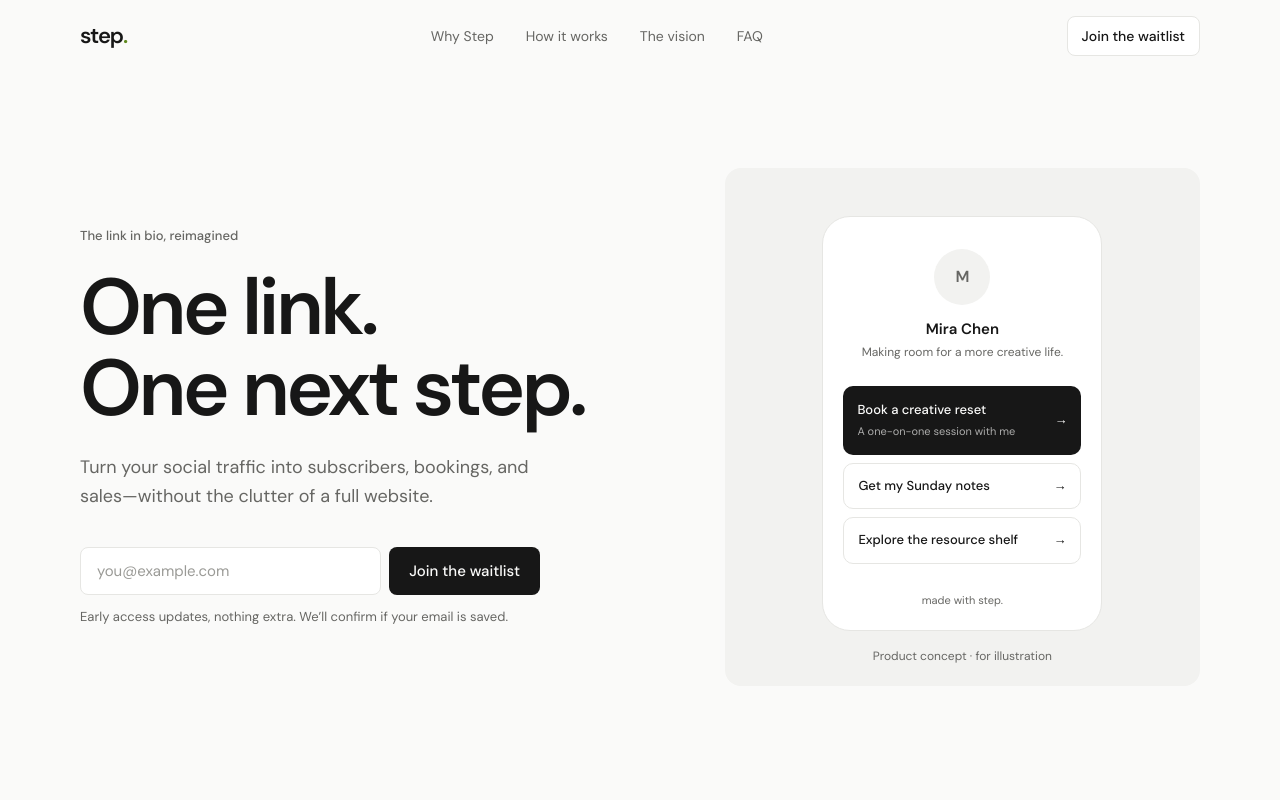
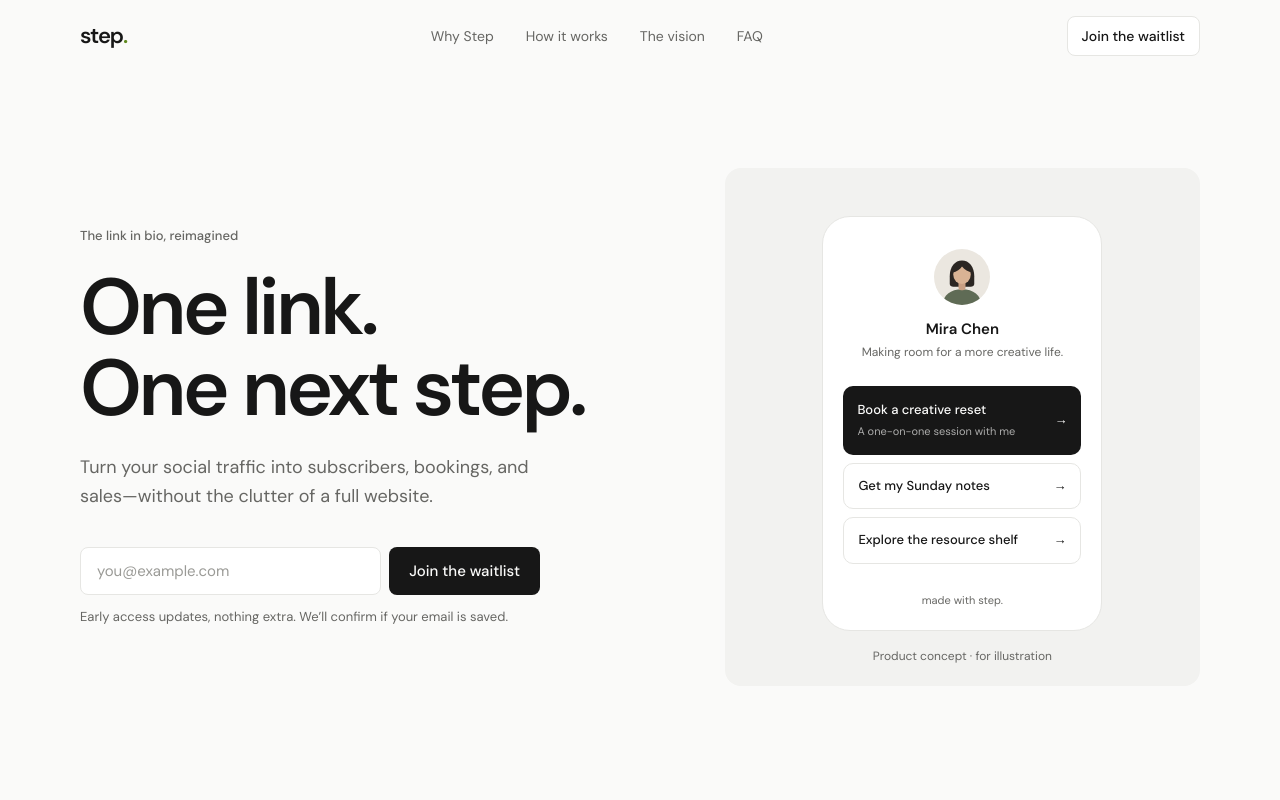
Before and after one commit to ddaras/step-link-in-bio, a website built with Vite: page index.html in a window 1280 px wide. Shown: the top 800 px of the page. Built offline with nearby package versions, Linux system fonts and the light colour scheme.

Commit message:
whats the project is about?

```diff
--- a/index.html
+++ b/index.html
@@ -41,7 +41,14 @@
 
         <figure class="hero-art">
           <div class="phone" role="img" aria-label="Illustrative concept of a focused Step profile page">
-            <div class="profile-avatar" aria-hidden="true">M</div>
+            <svg class="profile-avatar" viewBox="0 0 64 64" aria-hidden="true" focusable="false">
+              <rect width="64" height="64" fill="#ebe7e0" />
+              <path d="M18 31c0-11 6-18 14-18s14 7 14 18v9c0 2-2 3-4 3H22c-2 0-4-1-4-3z" fill="#2b2622" />
+              <path d="M10 64c0-11 9-18 22-18s22 7 22 18z" fill="#5f6b55" />
+              <rect x="28" y="36" width="8" height="11" rx="3" fill="#c99f82" />
+              <ellipse cx="32" cy="29" rx="10" ry="11" fill="#d9b394" />
+              <path d="M21 27c1-7 6-11 12-11s10 4 11 11c-5-1-9-3-12-7-2 3-6 6-11 7z" fill="#2b2622" />
+            </svg>
             <p class="profile-name">Mira Chen</p>
             <p class="profile-bio">Making room for a more creative life.</p>
             <div class="primary-link">
--- a/src/styles.css
+++ b/src/styles.css
@@ -62,7 +62,7 @@ h1, h2, h3 { font-weight: 600; letter-spacing: -0.035em; line-height: 1.1; }
 /* Preview */
 .hero-art { display: flex; flex-direction: column; align-items: center; gap: 16px; padding: 48px 24px 20px; background: var(--subtle); border-radius: 16px; min-width: 0; }
 .phone { width: 100%; max-width: 280px; padding: 32px 20px 20px; background: var(--surface); border: 1px solid var(--line); border-radius: 28px; text-align: center; }
-.profile-avatar { width: 56px; height: 56px; margin: 0 auto 12px; display: grid; place-items: center; border-radius: 50%; background: var(--subtle); font-weight: 600; color: var(--muted); }
+.profile-avatar { display: block; width: 56px; height: 56px; margin: 0 auto 12px; border-radius: 50%; }
 .profile-name { font-weight: 600; font-size: 15px; }
 .profile-bio { font-size: 12px; color: var(--muted); margin: 2px 0 24px; }
 .primary-link, .secondary-link { display: flex; align-items: center; justify-content: space-between; gap: 12px; text-align: left; border-radius: 10px; font-size: 13px; font-weight: 500; }
```
